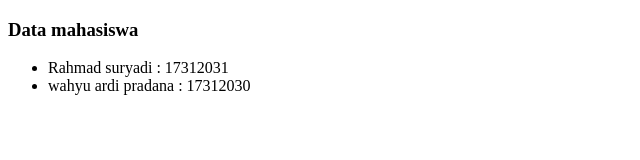
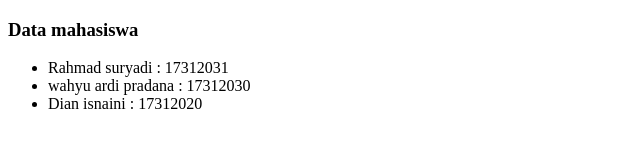
Before and after one commit to RahmadSuryadi99/project-halu, a plain HTML site: page index.html in a window 1280 px wide. Shown: the whole page, without its empty margins (0-640 px from the left). Drawn offline with Linux system fonts and the light colour scheme.

Commit message:
manambah data mahasiswa

```diff
--- a/index.html
+++ b/index.html
@@ -11,6 +11,7 @@
     <ul>
         <li>Rahmad suryadi : 17312031</li>
         <li>wahyu ardi pradana : 17312030</li>
+        <li>Dian isnaini : 17312020</li>
     </ul>
 </body>
 </html>
```
